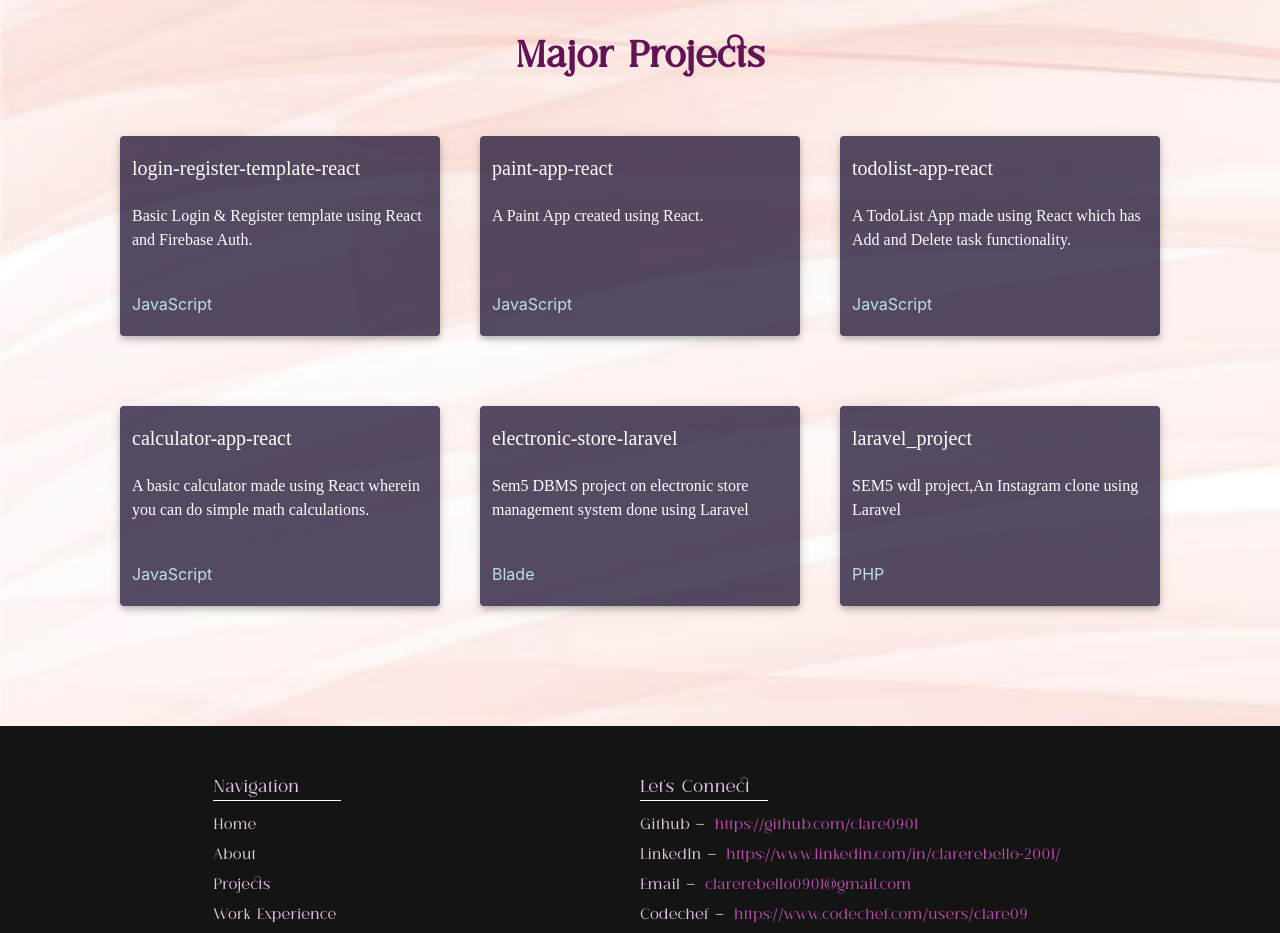
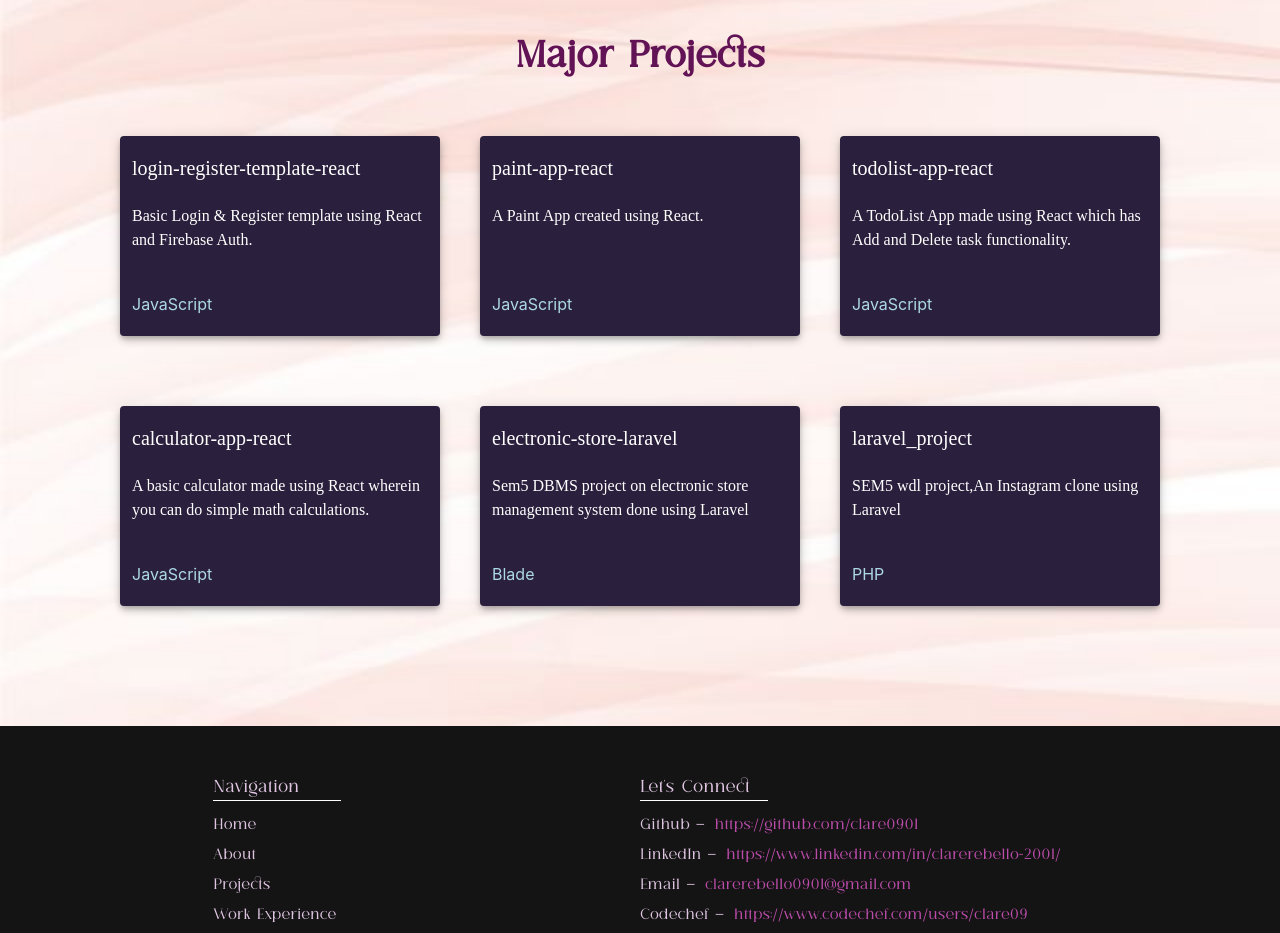
Before and after one commit to clare0901/portfolio, a React (Create React App) app: page /#/ in a window 1280 px wide. Shown: the part 800-1733 px from the top of the page. Built offline with nearby package versions, Linux system fonts and the light colour scheme.

Commit message:
final final changes

```diff
--- a/src/components/ProjectCard.js
+++ b/src/components/ProjectCard.js
@@ -1,6 +1,5 @@
 import React, { useEffect } from 'react';
 // import {useState} from 'react';
-import { Link } from 'react-router-dom'
 import { Paper } from '@material-ui/core';
 import { makeStyles } from '@material-ui/core/styles'
 import { BiLink } from "react-icons/bi";
@@ -70,8 +69,8 @@ function ProjectCard(props) {
 
     const classes = useStyles();
     return (
-        <Paper elevation={5} className={classes.root}>
-            <a href={props.value.html_url} target="_blank" style={{ textDecoration: "none", overflow: "hidden", color:"white" }} data-aos='fade-up'>
+        <Paper elevation={5} className={classes.root} data-aos='fade-up'>
+            <a href={props.value.html_url} target="_blank" style={{ textDecoration: "none", overflow: "hidden", color:"white" }}>
                 <h3 className={classes.projecttitle}>{props.value.name}</h3>
             </a>
             <p className={classes.description}>{props.value.description}</p>
```
Also changed, not shown: public/manifest.json.
